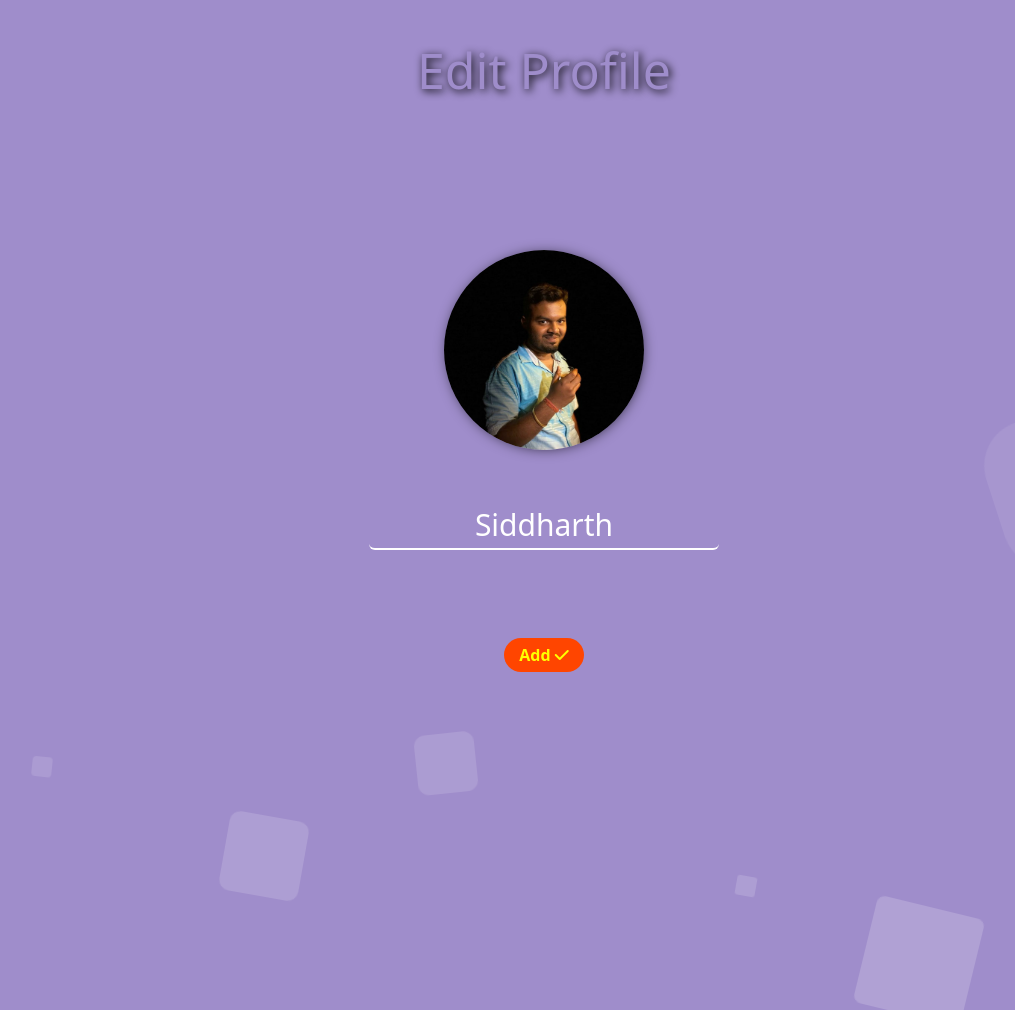
After one commit to Saswat-Kumar-Pradhan/COOKINGTAB2, a Django app: page /editProfileDetails/18 in a window 1280 px wide. The commit adds this page. Shown: the whole page, without its empty margins (96-1111 px from the left). Run offline with Django 5.2, Linux system fonts and the light colour scheme; data comes from the database, SQL or seed files in the repository; both versions use the stored data as it was after the commit.

Commit message:
Added delete popups and confirmaton before delete. optimised home view. Added edit profile.

```diff
--- /dev/null
+++ b/app/templates/editProfile.html
@@ -0,0 +1,322 @@
+<!DOCTYPE html>
+<html lang="en">
+<head>
+    <meta charset="UTF-8">
+    <meta name="viewport" content="width=device-width, initial-scale=1.0">
+    <title>Add Profile</title>
+    <link href="https://cdn.jsdelivr.net/npm/bootstrap@5.3.2/dist/css/bootstrap.min.css" rel="stylesheet" integrity="sha384-T3c6CoIi6uLrA9TneNEoa7RxnatzjcDSCmG1MXxSR1GAsXEV/Dwwykc2MPK8M2HN" crossorigin="anonymous">
+    <script src="https://cdn.jsdelivr.net/npm/bootstrap@5.3.2/dist/js/bootstrap.bundle.min.js" integrity="sha384-C6RzsynM9kWDrMNeT87bh95OGNyZPhcTNXj1NW7RuBCsyN/o0jlpcV8Qyq46cDfL" crossorigin="anonymous"></script>
+    <link rel="stylesheet" href="https://cdnjs.cloudflare.com/ajax/libs/font-awesome/6.5.1/css/all.min.css" integrity="sha512-DTOQO9RWCH3ppGqcWaEA1BIZOC6xxalwEsw9c2QQeAIftl+Vegovlnee1c9QX4TctnWMn13TZye+giMm8e2LwA==" crossorigin="anonymous" referrerpolicy="no-referrer" />
+    <style>
+        body{
+            background-color: rgb(159, 141, 203);
+        }
+        h1{
+            text-align: center;
+            margin: 40px 0 80px;
+            font-size: 50px;
+            color: rgb(159, 141, 203);
+            text-shadow: 2px 2px 8px black;
+        }
+        form{
+            width: 350px;
+            position: absolute;
+            top:200px;
+        }
+        .btn-add{
+            background-color: orangered;
+            border: none;
+            border-radius: 20px;
+            padding: 5px 15px;
+            margin: 30px 0;
+            color: yellow;
+            font-weight: bold;
+        }
+        input{
+            margin: 10px auto;
+            text-align: center;
+            background-color: rgba(0, 0, 0, 0) !important;
+            height: 50px;
+            font-size: 30px !important;
+            border: none !important;
+            border-bottom: 2px solid white !important;
+            color: white !important;
+            z-index: 22;
+        }
+        input:focus{
+            background-color: rgba(0, 0, 0, 0);
+            outline: none;
+        }
+        input::placeholder{
+            color: white;
+        }
+        .avatar-wrapper{
+        position: relative;
+        height: 200px;
+        width: 200px;
+        margin: 50px auto;
+        border-radius: 50%;
+        overflow: hidden;
+        box-shadow: 1px 1px 15px -5px black;
+        transition: all .3s ease;
+        &:hover{
+            transform: scale(1.05);
+            cursor: pointer;
+        }
+        &:hover .profile-pic{
+            opacity: .5;
+        }
+        .profile-pic {
+        height: 100%;
+            width: 100%;
+            object-fit: cover;
+            transition: all .3s ease;
+            &:after{
+                font-family: FontAwesome;
+                content: "\f007";
+                top: 0; left: 0;
+                width: 100%;
+                height: 100%;
+                position: absolute;
+                font-size: 130px;
+                background: #ecf0f1;
+                color: #34495e;
+                text-align: center;
+            }
+        }
+        .upload-button {
+            position: absolute;
+            top: 0; left: 0;
+            height: 100%;
+            width: 100%;
+            .fa-arrow-circle-up{
+                position: absolute;
+                font-size: 234px;
+                top: -17px;
+                left: 0;
+                text-align: center;
+                opacity: 0;
+                transition: all .3s ease;
+                color: #34495e;
+            }
+            &:hover .fa-arrow-circle-up{
+                opacity: .9;
+            }
+        }
+        }
+
+        .area{
+            width: 100%;
+            height:fit-content;
+        }
+
+        .circles{
+            position: absolute;
+            top: 0;
+            left: 0;
+            width: 100%;
+            height: 100%;
+            overflow: hidden;
+            z-index: 0;
+        }
+
+        .circles li{
+            position: absolute;
+            display: block;
+            list-style: none;
+            width: 20px;
+            height: 20px;
+            background: rgba(255, 255, 255, 0.2);
+            animation: animate 25s linear infinite;
+            bottom: -150px;
+
+        }
+
+        .circles li:nth-child(1){
+            left: 25%;
+            width: 80px;
+            height: 80px;
+            animation-delay: 0s;
+        }
+
+
+        .circles li:nth-child(2){
+            left: 10%;
+            width: 20px;
+            height: 20px;
+            animation-delay: 2s;
+            animation-duration: 12s;
+        }
+
+        .circles li:nth-child(3){
+            left: 70%;
+            width: 20px;
+            height: 20px;
+            animation-delay: 4s;
+        }
+
+        .circles li:nth-child(4){
+            left: 40%;
+            width: 60px;
+            height: 60px;
+            animation-delay: 0s;
+            animation-duration: 18s;
+        }
+
+        .circles li:nth-child(5){
+            left: 65%;
+            width: 20px;
+            height: 20px;
+            animation-delay: 0s;
+        }
+
+        .circles li:nth-child(6){
+            left: 75%;
+            width: 110px;
+            height: 110px;
+            animation-delay: 3s;
+        }
+
+        .circles li:nth-child(7){
+            left: 35%;
+            width: 150px;
+            height: 150px;
+            animation-delay: 7s;
+        }
+
+        .circles li:nth-child(8){
+            left: 50%;
+            width: 25px;
+            height: 25px;
+            animation-delay: 15s;
+            animation-duration: 45s;
+        }
+
+        .circles li:nth-child(9){
+            left: 20%;
+            width: 15px;
+            height: 15px;
+            animation-delay: 2s;
+            animation-duration: 35s;
+        }
+
+        .circles li:nth-child(10){
+            left: 85%;
+            width: 150px;
+            height: 150px;
+            animation-delay: 0s;
+            animation-duration: 11s;
+        }
+
+
+
+        @keyframes animate {
+
+            0%{
+                transform: translateY(0) rotate(0deg);
+                opacity: 1;
+                border-radius: 0;
+            }
+
+            100%{
+                transform: translateY(-1000px) rotate(720deg);
+                opacity: 0;
+                border-radius: 50%;
+            }
+
+        }
+        #loading-overlay {
+        display: none;
+        position: fixed;
+        top: 0;
+        left: 0;
+        width: 100%;
+        height: 100%;
+        background: rgba(0, 0, 0, 0.7);
+        justify-content: center;
+        align-items: center;
+        z-index: 9999;
+        }
+        #loading-overlay.flex {
+            display: flex;
+        }
+        #loading-overlay img {
+            width: 200px; /* Adjust the size of the loading GIF */
+        }
+        #loading-overlay h3 {
+            text-align: center;
+            color: white;
+            margin-top: -30px;
+        }
+    </style>
+</head>
+<body>
+    <h1>Edit Profile</h1>
+    <div class="area" >
+        <ul class="circles">
+            <li></li>
+            <li></li>
+            <li></li>
+            <li></li>
+            <li></li>
+            <li></li>
+            <li></li>
+            <li></li>
+            <li></li>
+            <li></li>
+        </ul>
+    </div>
+    <div class="d-flex justify-content-center">
+        <form method="post" id="addProfile" enctype="multipart/form-data">
+            {% csrf_token %}
+            <div class="avatar-wrapper">
+                <img class="profile-pic" src="{{profile.profile_pic.url}}" />
+                <div class="upload-button">
+                    <!-- <i class="fa fa-arrow-circle-up" aria-hidden="true"></i> -->
+                </div>
+                <input class="file-upload" type="file" id="profile_pic" name="profile_pic" value={{profile.profile_pic.url}} accept="image/*" required>
+            </div>
+            <input type="text" id="name" name="name" placeholder="name" value="{{profile.name}}" class="form-control" required><br><br>
+            <div class="d-flex justify-content-center"><button class="btn-add">Add <i class="fa-solid fa-check"></i></button></div>
+        </form>
+    </div>
+    <div id="loading-overlay">
+        <div>
+            <img src="https://cookingtab.vercel.app/media/profile_pics/loading.gif" alt="Loading...">
+            <h3>Loading ...</h3>
+        </div>
+    </div>
+    <script src="https://code.jquery.com/jquery-3.6.0.min.js"></script>
+    <script>
+        $(document).ready(function () {
+            $("#addProfile").on("submit", function () {
+                $("#loading-overlay").addClass("flex");
+                $("#myForm").submit();
+            });
+        });
+    </script>
+    <script>
+         $(document).ready(function() {
+            var readURL = function(input) {
+                if (input.files && input.files[0]) {
+                    var reader = new FileReader();
+
+                    reader.onload = function (e) {
+                        $('.profile-pic').attr('src', e.target.result);
+                    }
+
+                    reader.readAsDataURL(input.files[0]);
+                }
+            }
+
+            $(".file-upload").on('change', function(){
+                readURL(this);
+            });
+
+            $(".upload-button").on('click', function() {
+            $(".file-upload").click();
+            });
+        });
+    </script>
+</body>
+</html>
--- a/app/templates/eventDetails.html
+++ b/app/templates/eventDetails.html
@@ -253,7 +253,7 @@
     </style>
 </head>
 <body>
-    <a href="{% url 'home' %}" class="icons" id="back_icon"><i class="fa-solid fa-arrow-left"></i></a>
+    <a href="#" class="icons" id="back_icon" onclick="history.back(); return false;"><i class="fa-solid fa-arrow-left"></i></a>
     <a href="" class="icons" data-bs-toggle="modal" data-bs-target="#staticBackdrop2"><i class="fa-solid fa-pen"></i></a>
     <a href="#" onclick="confirmDelete('{{ event.id }}', '{{ x }}')" class="icons"><i class="fa-solid fa-trash"></i></a>
     <br><br><br><br><br>
@@ -375,7 +375,7 @@
             });
         });
         function confirmDelete(eventId, xValue) {
-            var confirmation = confirm('Are you sure you want to delete this event?');
+            var confirmation = confirm('Are you sure you want to delete this event? All the contributions and investments are going to be delete of the current event you want to be delete.');
             if (confirmation) {
                 // If the user confirms, redirect to the delete URL
                 window.location.href = "{% url 'deleteEventDetails' 0 %}".replace('0', eventId);
--- a/app/views.py
+++ b/app/views.py
@@ -4,6 +4,8 @@ from django.db.models import Sum
 from PIL import Image
 from io import BytesIO
 from django.core.files.storage import default_storage
+from django.contrib import messages
+import os
 
 
 # Create your views here.
@@ -59,11 +61,38 @@ def addProfile(request):
 
 
 def profileDetails(request, profile_id):
+    message = messages.get_messages(request)
     profile = Profile.objects.get(pk=profile_id)
     event_contributions = Contribution.objects.filter(profile=profile).all()
     event_purchase = Purchase.objects.filter(profile=profile).all()
-    context={'profile':profile,'event_contributions':event_contributions, "event_purchase":event_purchase}
+    context={'profile':profile,'event_contributions':event_contributions, "event_purchase":event_purchase,'messages': message}
     return render(request, 'profileDetails.html', context)
+
+
+def editProfileDetails(request, profile_id):
+    profile = Profile.objects.get(pk=profile_id)
+    if request.method == 'POST':
+        name = request.POST.get('name')
+        profile_pic = request.FILES.get('profile_pic')
+        image = Image.open(profile_pic)
+        size = min(image.size)
+        left = (image.width - size) / 2
+        top = (image.height - size) / 2
+        right = (image.width + size) / 2
+        bottom = (image.height + size) / 2
+        image = image.crop((left, top, right, bottom))
+        thumb_io = BytesIO()
+        image.save(thumb_io, format='PNG')
+        thumb_path = f'profile_pics/{profile_id}_profile_pic.png'
+        if profile.profile_pic:
+                profile.profile_pic.delete()
+        default_storage.save(thumb_path, thumb_io)
+        profile.profile_pic = thumb_path
+        profile.name = name
+        profile.save()
+        return redirect('/')
+    context={'profile':profile}
+    return render(request, 'editProfile.html', context)
 
 
 def deleteProfileDetails(request, profile_id):
@@ -71,7 +100,10 @@ def deleteProfileDetails(request, profile_id):
     contributions = Contribution.objects.filter(profile=profile_id)
     purchases = Purchase.objects.filter(profile=profile_id)
     if contributions.exists() or purchases.exists():
+        messages.warning(request, "Can't delete. There are some pending amounts in the events.")
         return redirect('profileDetails', profile_id)
+    if current_profile.profile_pic:
+                current_profile.profile_pic.delete()
     current_profile.delete()
     return redirect('home')
 
--- a/cookingtab/urls.py
+++ b/cookingtab/urls.py
@@ -25,6 +25,7 @@ urlpatterns = [
     path('', home, name='home'),
     path('addProfile', addProfile, name='addProfile'),
     path('profileDetails/<int:profile_id>', profileDetails, name='profileDetails'),
+    path('editProfileDetails/<int:profile_id>', editProfileDetails, name='editProfileDetails'),
     path('deleteProfileDetails/<int:profile_id>', deleteProfileDetails, name='deleteProfileDetails'),
     path('eventDetails/<int:event_id>/<int:y>', eventDetails, name='eventDetails'),
     path('editEventDetails/<int:event_id>/<int:y>', editEventDetails, name='editEventDetails'),
```
Also changed, not shown: app/templates/home.html (+136 -1 lines), app/templates/profileDetails.html (+132 -41 lines), db.sqlite3, media/profile_pics/Prayas_profile_pic.jpg (deleted), media/profile_pics/Rasmita_profile_pic.jpg (deleted), media/profile_pics/Sarmistha_profile_pic.jpg (deleted), media/profile_pics/Saswat_profile_pic.jpg (deleted), media/profile_pics/satya_profile_pic_brLDGPS.jpg (deleted).
